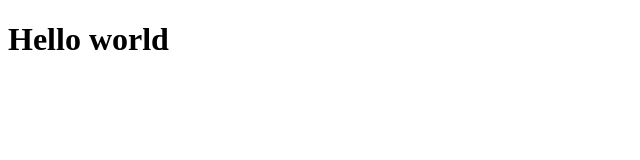
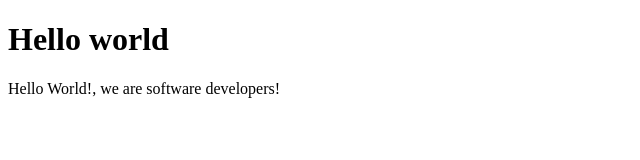
Before and after one commit to MOH-ZR/htmlcssproject3, a plain HTML site: page fcc-test-suite-template-master/fcc-test-suite-template-master/index.html in a window 1280 px wide. Shown: the whole page, without its empty margins (0-640 px from the left). Drawn offline with Linux system fonts and the light colour scheme.

Commit message:
added hello world , we are softawre developers

```diff
--- a/fcc-test-suite-template-master/fcc-test-suite-template-master/index.html
+++ b/fcc-test-suite-template-master/fcc-test-suite-template-master/index.html
@@ -23,6 +23,7 @@
 
     -->
     <h1>Hello world</h1>
+    <p>Hello World!, we are software developers!</p>
     <script  src="js/index.js"></script>
   </body>
 </html>
```
